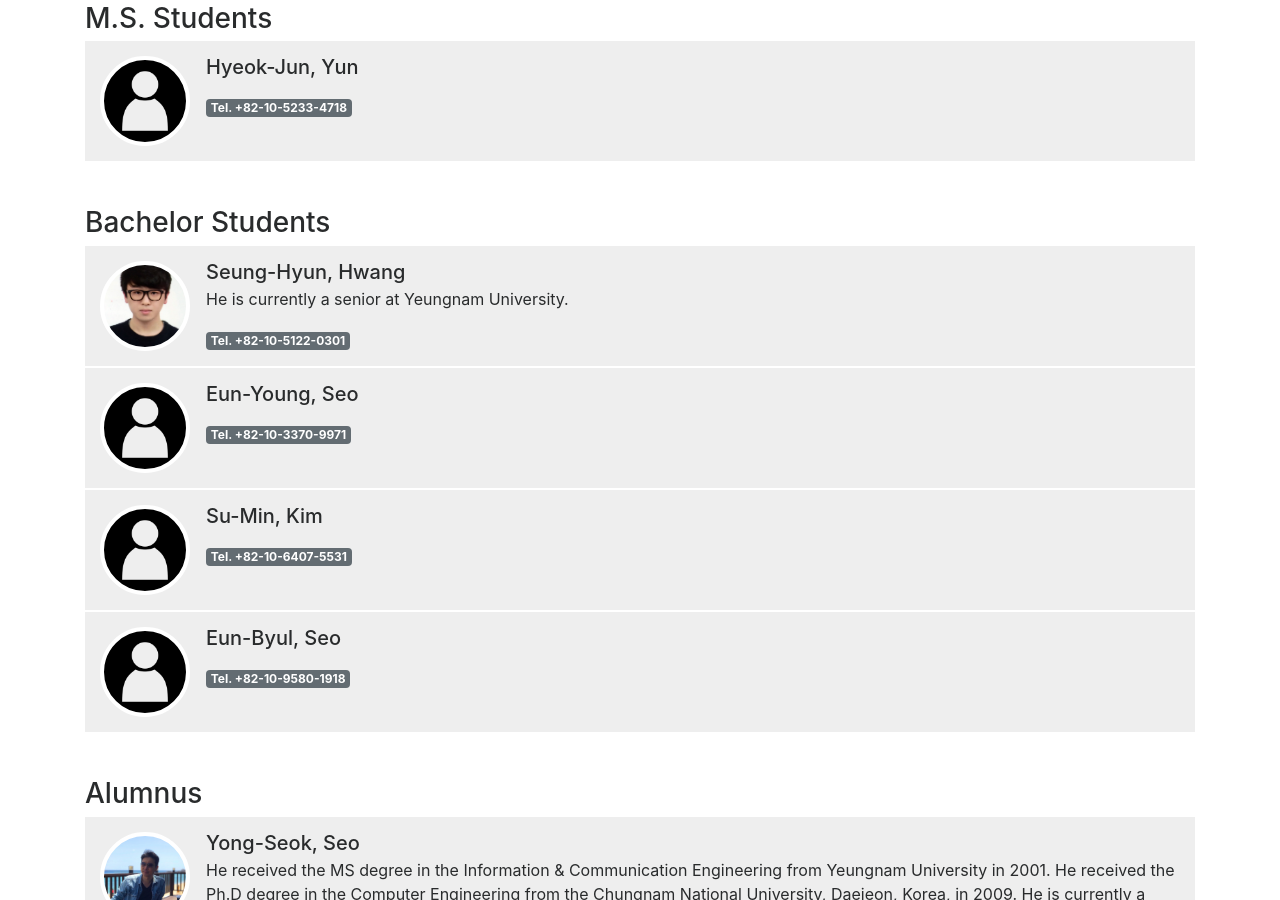
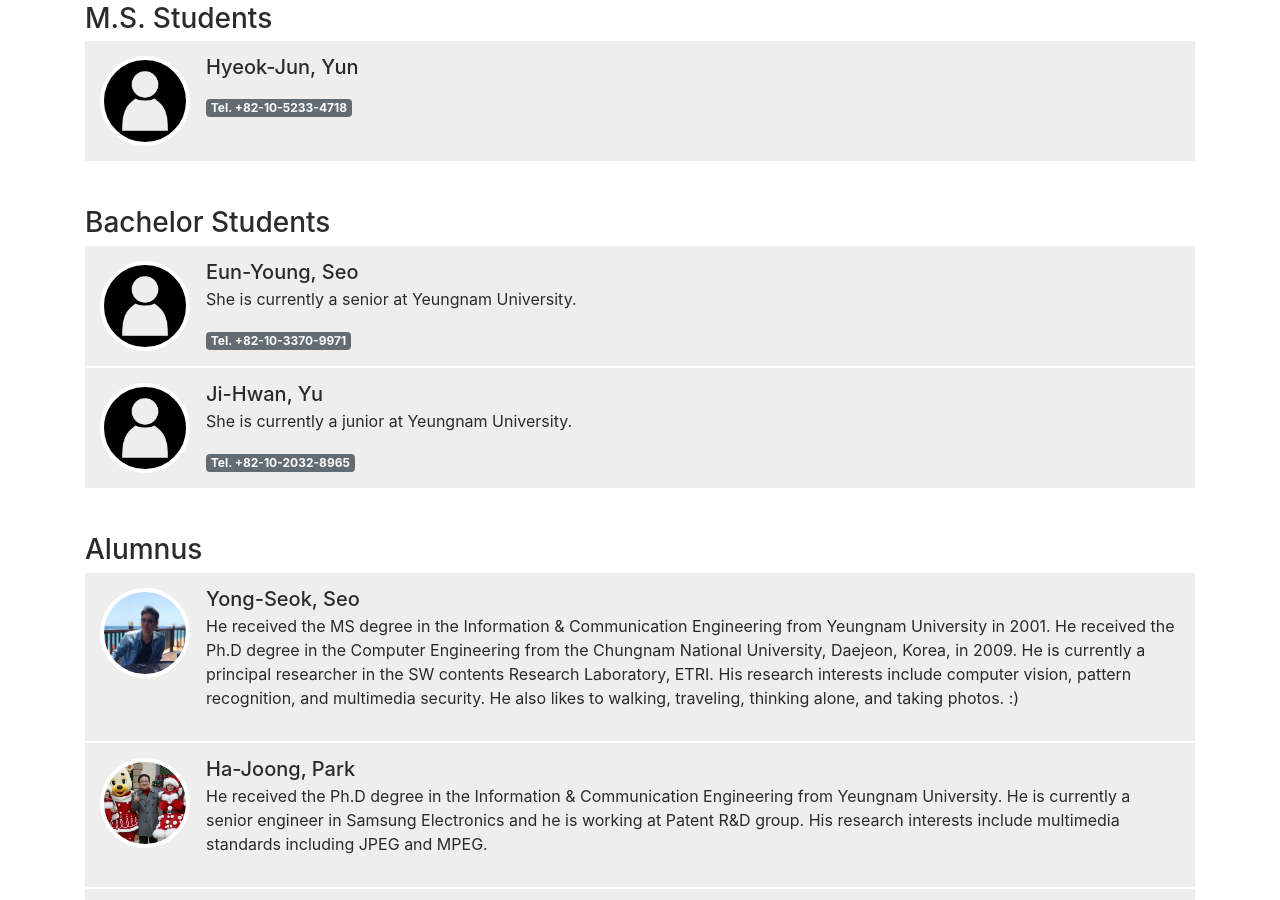
Before and after one commit to YU-MSP/yu-msp.github.io, a Jekyll site: the page built from members.html, in a window 1280 px wide and 900 px high, scrolled down 1373 px. Built offline with Jekyll 4.4.1, drawn with Linux system fonts in a browser that asks for light colours; nearby versions of some CDN libraries.

Commit message:
no message

```diff
--- a/_data/members.yaml
+++ b/_data/members.yaml
@@ -58,24 +58,17 @@ masters:
     tel: +82-10-5233-4718
 
 bachelors:
-  - name_kr: 황승현
-    name_en: Seung-Hyun, Hwang
-    cover: Hwang-Seung-Hyun.jpg
-    body: >
-      He is currently a senior at Yeungnam University.
-    tel: +82-10-5122-0301
-
   - name_kr: 서은영
     name_en: Eun-Young, Seo
+    body: >
+      She is currently a senior at Yeungnam University.
     tel: +82-10-3370-9971
 
-  - name_kr: 김수민
-    name_en: Su-Min, Kim
-    tel: +82-10-6407-5531
-
-  - name_kr: 서은별
-    name_en: Eun-Byul, Seo
-    tel: +82-10-9580-1918
+  - name_kr: 유지환
+    name_en: Ji-Hwan, Yu
+    body: >
+      She is currently a junior at Yeungnam University.
+    tel: +82-10-2032-8965
 
 alumnus:
   - name_kr: 서용석
```
